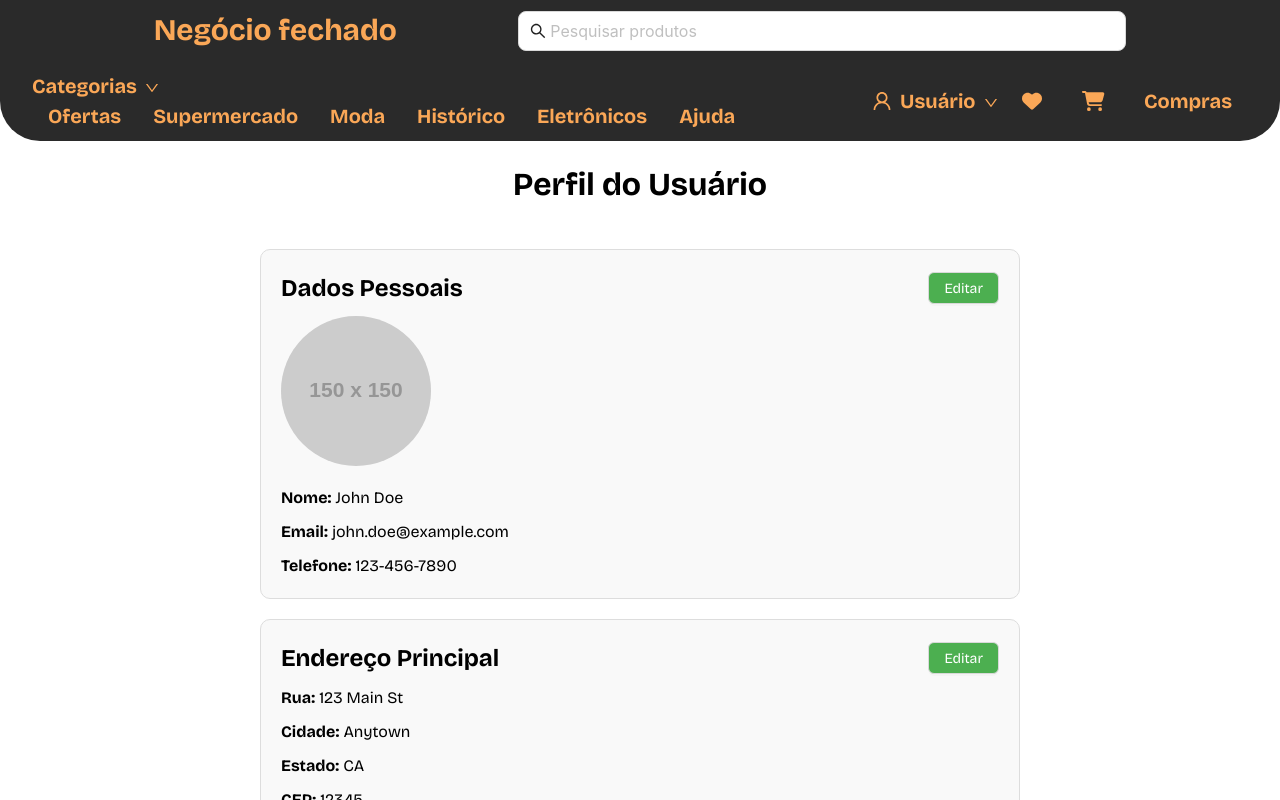
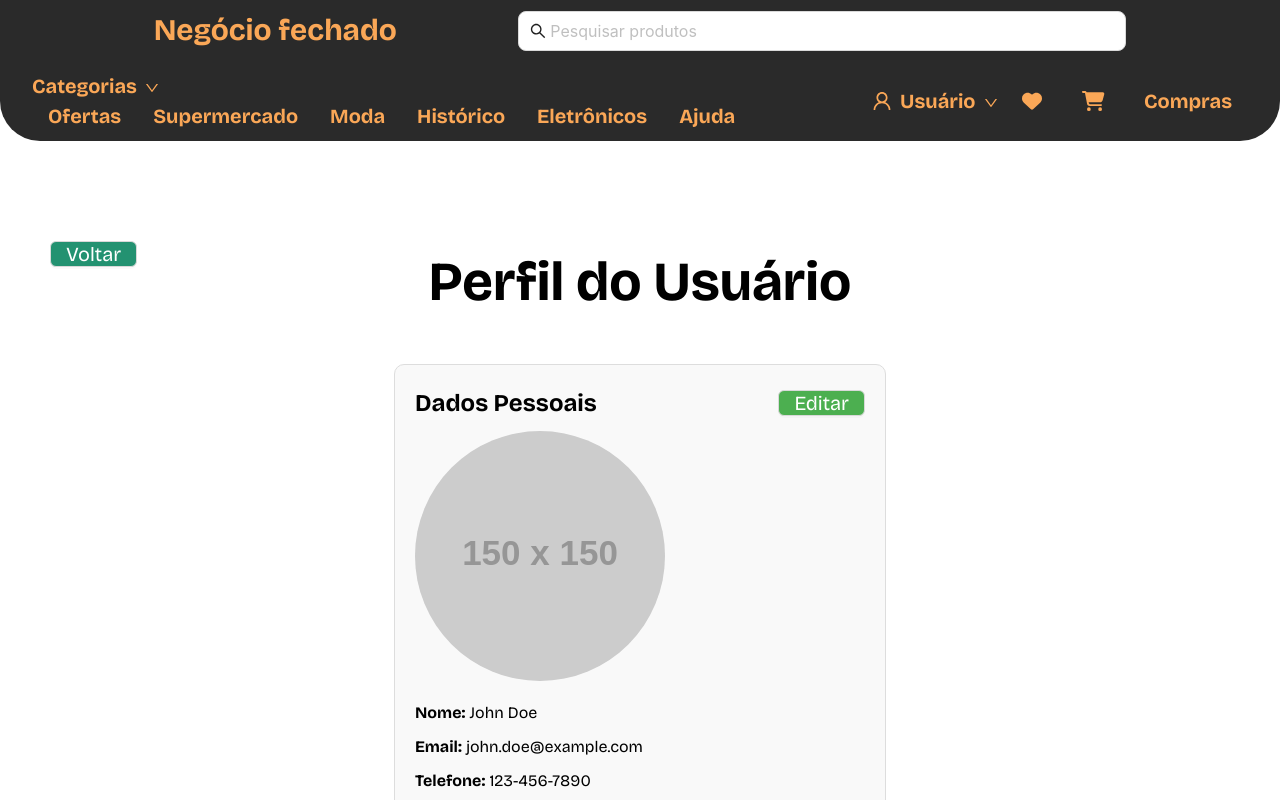
Before and after one commit to Reis567/ecommerce-api, a React (Vite) app in the folder frontend/: page /perfil in a window 1280 px wide. Shown: the top 800 px of the page. Built offline with nearby package versions, Linux system fonts and the light colour scheme.

Commit message:
Feat : profile page

```diff
--- a/frontend/src/pages/PerfilPage/index.styles.tsx
+++ b/frontend/src/pages/PerfilPage/index.styles.tsx
@@ -1,18 +1,34 @@
 import styled from 'styled-components';
 import { Button } from 'antd';
 
+
+export const Content = styled.div`
+  min-height: 100vh;
+  width: 100%;
+  display: flex;
+  flex-direction: column;
+  align-items: center;
+margin-top: 100px;
+position: relative;
+`;
+
+
+
 export const Container = styled.div`
-  max-width: 800px;
+    width: 80%;
   margin: 0 auto;
   padding: 20px;
   display: flex;
   flex-direction: column;
+  align-items: center;
+  justify-content: center;
   gap: 20px;
 `;
 
 export const Header = styled.h1`
   text-align: center;
   margin-bottom: 20px;
+  font-size: 55px;
 `;
 
 export const InfoSection = styled.div`
@@ -20,6 +36,7 @@ export const InfoSection = styled.div`
   border: 1px solid #ddd;
   border-radius: 10px;
   background-color: #f9f9f9;
+  width:50%;
 `;
 
 export const InfoHeader = styled.div`
@@ -27,6 +44,7 @@ export const InfoHeader = styled.div`
   justify-content: space-between;
   align-items: center;
   margin-bottom: 10px;
+  position: relative;
 `;
 
 export const InfoContent = styled.div`
@@ -36,6 +54,9 @@ export const InfoContent = styled.div`
 `;
 
 export const EditButton = styled(Button)`
+height: auto;
+width: auto;
+font-size: 20px;
   background-color: #4caf50;
   color: white;
   &:hover {
@@ -44,7 +65,10 @@ export const EditButton = styled(Button)`
 `;
 
 export const AddButton = styled(Button)`
-  margin-top: 10px;
+height: auto;
+width: auto;
+font-size: 20px;
+  margin-top: 15px;
   background-color: #008cba;
   color: white;
   &:hover {
@@ -53,9 +77,20 @@ export const AddButton = styled(Button)`
 `;
 
 export const UserImage = styled.img`
-  width: 150px;
-  height: 150px;
+  width: 250px;
+  height: 250px;
   border-radius: 50%;
   object-fit: cover;
   margin-bottom: 10px;
 `;
+export const BackButton = styled(Button)`
+  position: absolute;
+  top: 0px;
+  left: 50px;
+  background-color: #239271;
+  color: white;
+  height: auto;
+width: auto;
+font-size: 20px;
+
+`;
--- a/frontend/src/pages/PerfilPage/index.tsx
+++ b/frontend/src/pages/PerfilPage/index.tsx
@@ -1,7 +1,10 @@
 import React from 'react';
-import { Container, Header, InfoSection, InfoHeader, InfoContent, EditButton, AddButton, UserImage } from './index.styles';
+import { useNavigate } from 'react-router-dom';
+import { Container, Header, InfoSection, InfoHeader, InfoContent, EditButton, AddButton, UserImage, Content, BackButton } from './index.styles';
 
 const ProfilePage: React.FC = () => {
+  const navigate = useNavigate();
+
   const user = {
     firstName: 'John',
     lastName: 'Doe',
@@ -17,8 +20,10 @@ const ProfilePage: React.FC = () => {
   };
 
   return (
+    <Content>
+      <BackButton onClick={() => navigate(-1)}>Voltar</BackButton>
+      <Header>Perfil do Usuário</Header>
       <Container>
-      <Header>Perfil do Usuário</Header>
         <InfoSection>
           <InfoHeader>
             <h2>Dados Pessoais</h2>
@@ -45,6 +50,7 @@ const ProfilePage: React.FC = () => {
           <AddButton>Adicionar Novo Endereço</AddButton>
         </InfoSection>
       </Container>
+    </Content>
   );
 };
 
```
Lines whose indentation alone changed are shown as unchanged.
